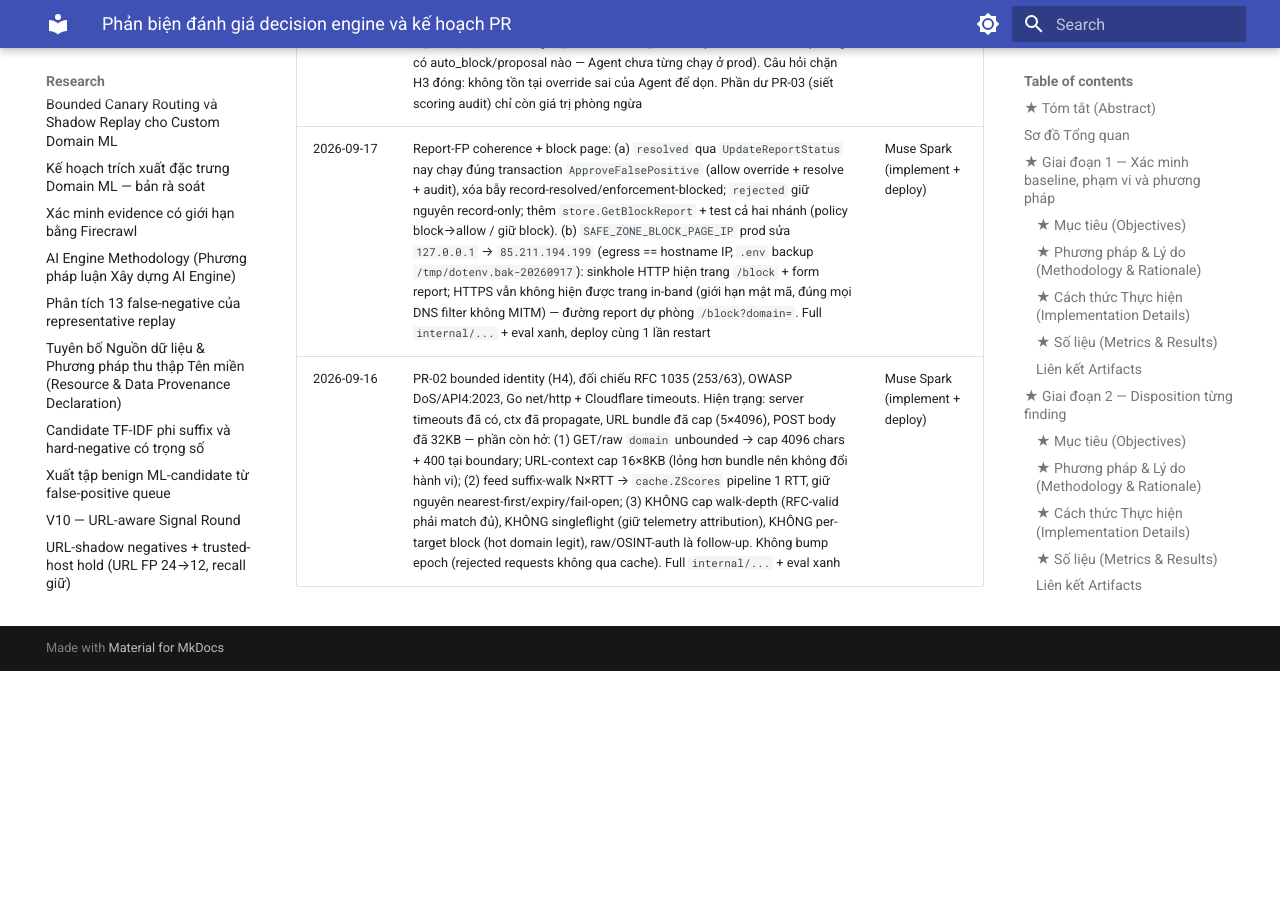
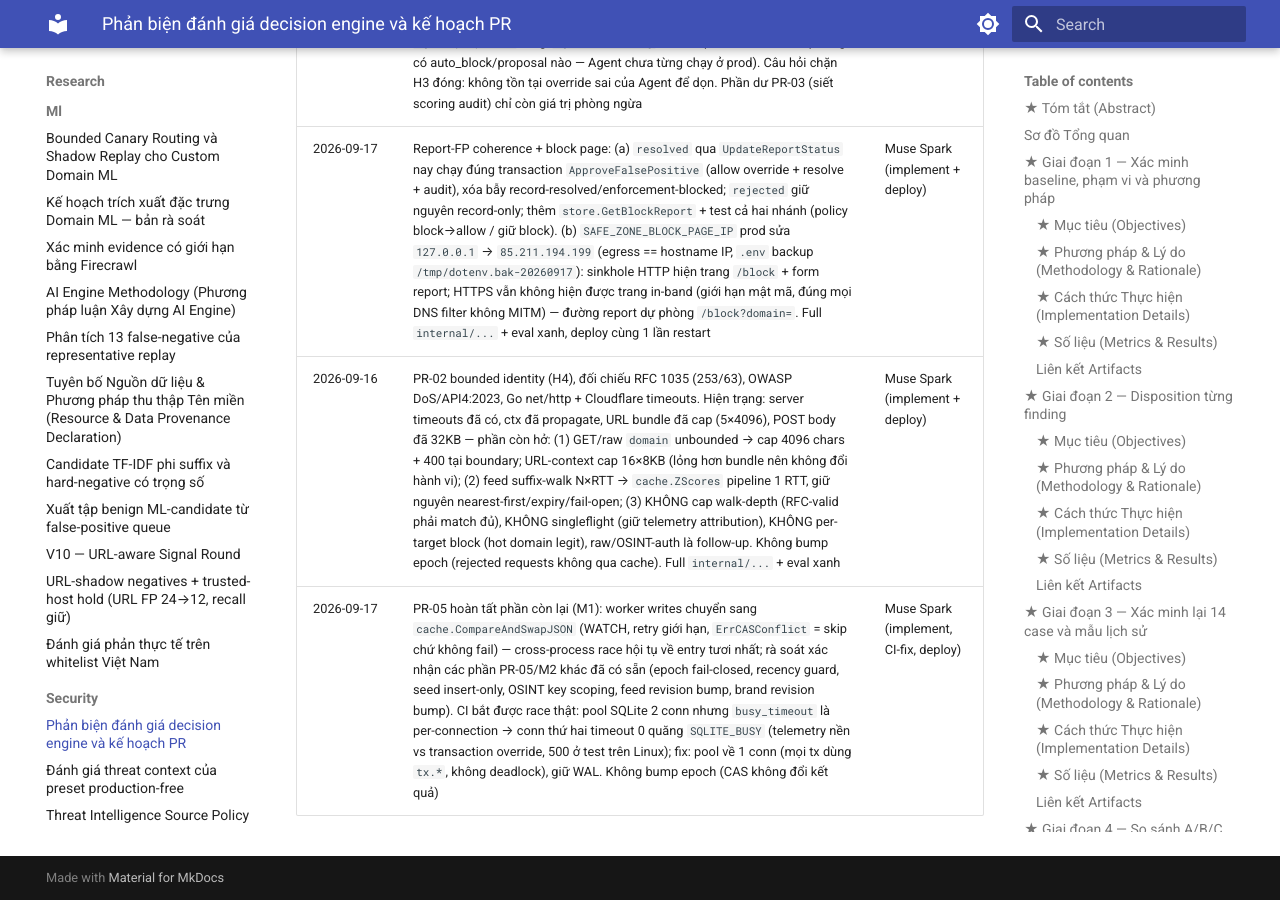
Before and after one commit to vmcchooky/safe-zone, an MkDocs documentation site: the page built from docs/research/security/decision-engine-rebuttal-plan.md, in a window 1280 px wide and 900 px high, scrolled down 22667 px. Built offline with MkDocs 1.6.1 and Material for MkDocs 9.7.7, drawn with Linux system fonts in a browser that asks for light colours; before the commit the page ends 23338 px from its top, so only the background shows below that.

Commit message:
docs(security): living-doc entries for PR-05 CAS and SQLite pool fix

```diff
--- a/docs/research/security/decision-engine-rebuttal-plan.md
+++ b/docs/research/security/decision-engine-rebuttal-plan.md
@@ -425,3 +425,4 @@
 | 2026-09-17 | H3 inventory production (sau gián đoạn SSH tầng mạng, VPS không reboot): `local_overrides`=2 (0 agent-created: 1 allow ByteDance của operator + 1 block `zaloweb.vn` manual từ dashboard 08-30), `group_overrides`=0, `agent_proposals` rỗng, `agent_audit_log` chỉ có operator FP-review (không có auto_block/proposal nào — Agent chưa từng chạy ở prod). Câu hỏi chặn H3 đóng: không tồn tại override sai của Agent để dọn. Phần dư PR-03 (siết scoring audit) chỉ còn giá trị phòng ngừa | Muse Spark |
 | 2026-09-17 | Report-FP coherence + block page: (a) `resolved` qua `UpdateReportStatus` nay chạy đúng transaction `ApproveFalsePositive` (allow override + resolve + audit), xóa bẫy record-resolved/enforcement-blocked; `rejected` giữ nguyên record-only; thêm `store.GetBlockReport` + test cả hai nhánh (policy block→allow / giữ block). (b) `SAFE_ZONE_BLOCK_PAGE_IP` prod sửa `127.0.0.1` → `85.211.194.199` (egress == hostname IP, `.env` backup `/tmp/dotenv.bak-20260917`): sinkhole HTTP hiện trang `/block` + form report; HTTPS vẫn không hiện được trang in-band (giới hạn mật mã, đúng mọi DNS filter không MITM) — đường report dự phòng `/block?domain=`. Full `internal/...` + eval xanh, deploy cùng 1 lần restart | Muse Spark (implement + deploy) |
 | 2026-09-16 | PR-02 bounded identity (H4), đối chiếu RFC 1035 (253/63), OWASP DoS/API4:2023, Go net/http + Cloudflare timeouts. Hiện trạng: server timeouts đã có, ctx đã propagate, URL bundle đã cap (5×4096), POST body đã 32KB — phần còn hở: (1) GET/raw `domain` unbounded → cap 4096 chars + 400 tại boundary; URL-context cap 16×8KB (lỏng hơn bundle nên không đổi hành vi); (2) feed suffix-walk N×RTT → `cache.ZScores` pipeline 1 RTT, giữ nguyên nearest-first/expiry/fail-open; (3) KHÔNG cap walk-depth (RFC-valid phải match đủ), KHÔNG singleflight (giữ telemetry attribution), KHÔNG per-target block (hot domain legit), raw/OSINT-auth là follow-up. Không bump epoch (rejected requests không qua cache). Full `internal/...` + eval xanh | Muse Spark (implement + deploy) |
+| 2026-09-17 | PR-05 hoàn tất phần còn lại (M1): worker writes chuyển sang `cache.CompareAndSwapJSON` (WATCH, retry giới hạn, `ErrCASConflict` = skip chứ không fail) — cross-process race hội tụ về entry tươi nhất; rà soát xác nhận các phần PR-05/M2 khác đã có sẵn (epoch fail-closed, recency guard, seed insert-only, OSINT key scoping, feed revision bump, brand revision bump). CI bắt được race thật: pool SQLite 2 conn nhưng `busy_timeout` là per-connection → conn thứ hai timeout 0 quăng `SQLITE_BUSY` (telemetry nền vs transaction override, 500 ở test trên Linux); fix: pool về 1 conn (mọi tx dùng `tx.*`, không deadlock), giữ WAL. Không bump epoch (CAS không đổi kết quả) | Muse Spark (implement, CI-fix, deploy) |
```
